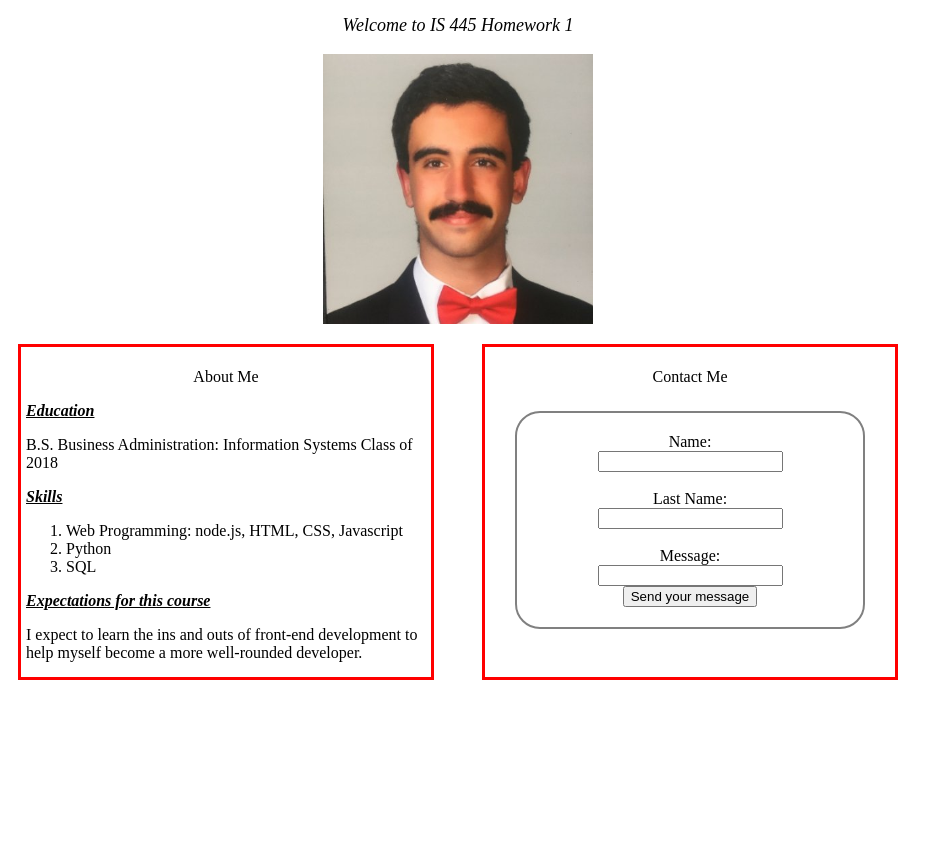
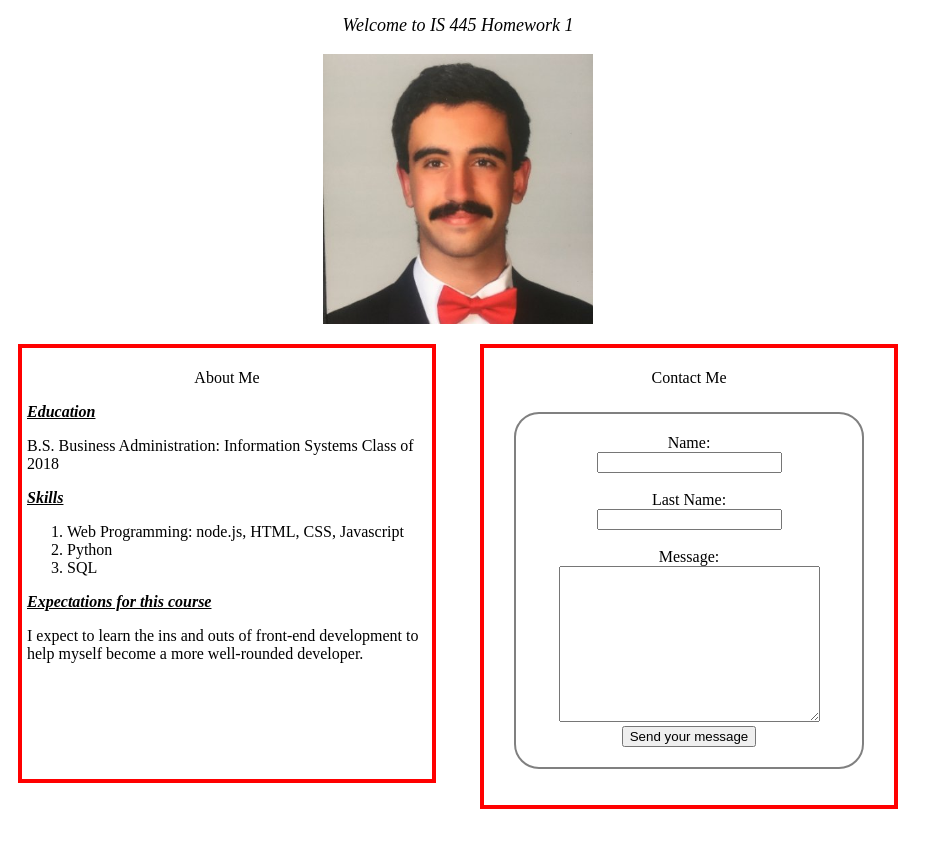
Before and after one commit to dromid21/homework1, a website: page website/index.html in a window 1280 px wide. Shown: the part 87-934 px from the top of the page, without its empty margins (0-943 px from the left). Before the commit the page ends 867 px from the top, so only its background shows below. Drawn offline with Linux system fonts and the light colour scheme.

```diff
--- a/website/index.html
+++ b/website/index.html
@@ -39,8 +39,9 @@
                     <input type="text" name="lastname"><br>
                     <br>
                     Message:<br>
-                    <input type="text" name="message"><br>
-                    <input type="submit" value="Send your message">
+                    <textarea name="message" id="msg" cols="30" rows="10"></textarea>
+                    <br>
+                    <input type="submit" value="Send your message"><br>
                 </form>
             </div>
     </main>
--- a/website/style.css
+++ b/website/style.css
@@ -28,19 +28,21 @@
 }
 
 #about {
-    float:left;
+    float: left;
     width:400px;
     text-align: center;
     margin-top: 20px;
     margin-left: 10px;
+    padding-bottom: 100px;
 }
 
 #contact {
-    float:right;
+    float: right;
     width: 400px;
     text-align: center;
     margin-top: 20px;
     margin-right: 10px;
+    padding-bottom: 11px;
 }
 
 #ed, #skills, #exp {
@@ -57,11 +59,12 @@
 div {
     border-style: solid;
     border-color: red;
+    border-width: 4px;
     padding: 5px;
     overflow: visible;
     display: inline-block;
     border-collapse: collapse;
-    height: 320px;
+    height: 400x;
     margin-bottom: 100px;
 }
 
@@ -81,7 +84,3 @@
 submit {
     resize: both;
 }
-
-#aboutme, #cme {
-
-}
```
